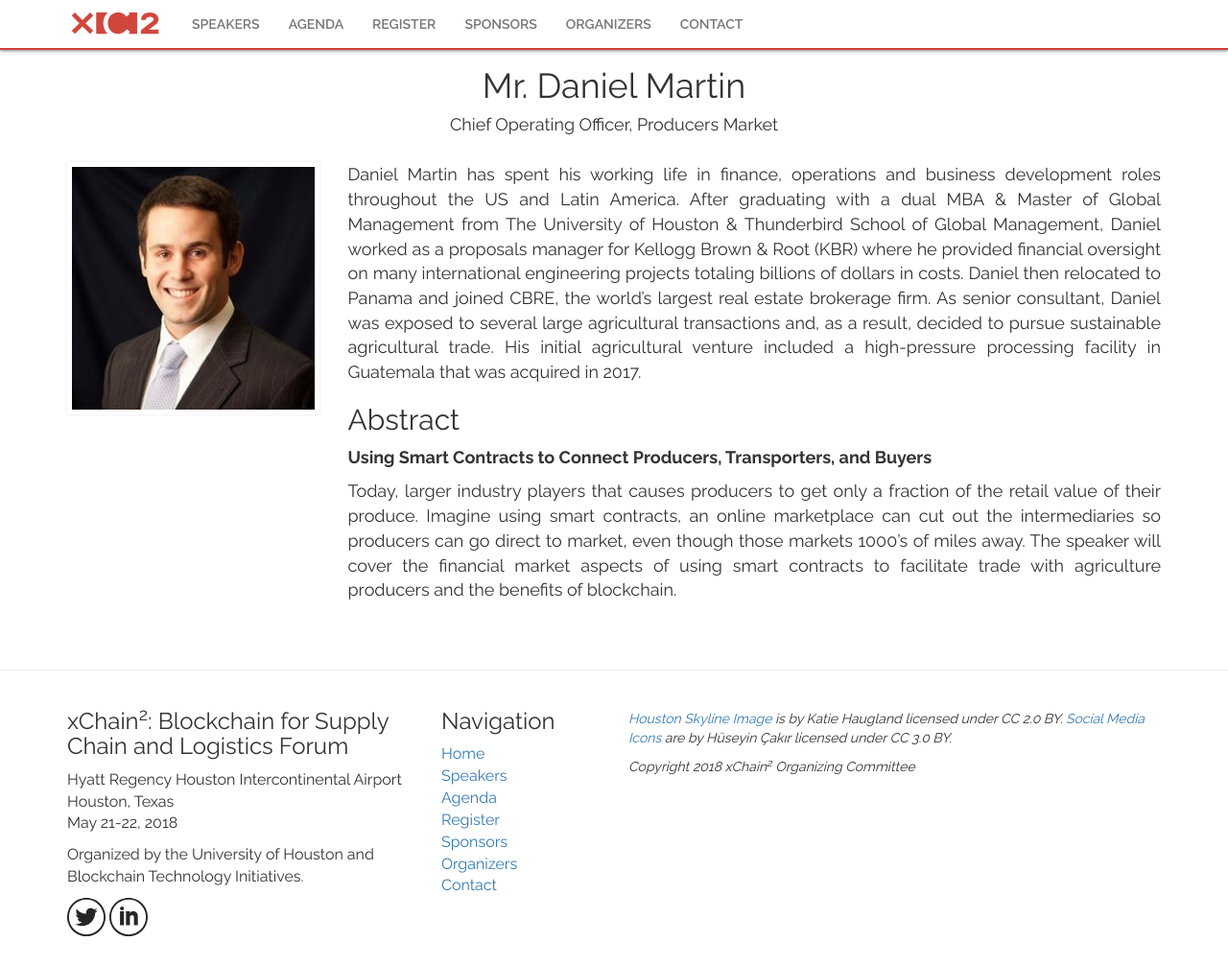
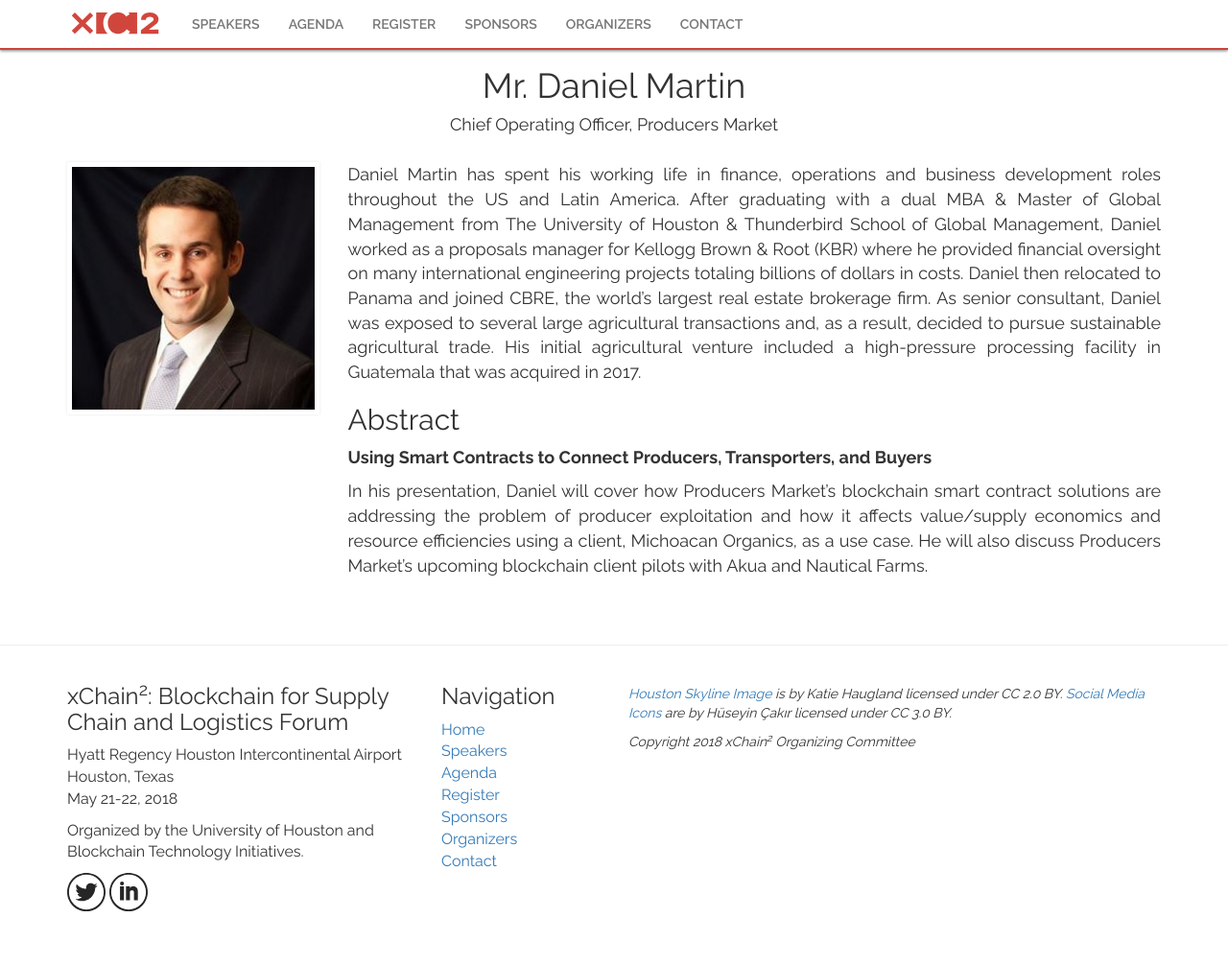
Before and after one commit to gnawalishyam/jekyll, a Jekyll site: the page built from _posts/2018-01-31-Daniel-Martin.md, in a window 1280 px wide and 1006 px high. Shown: the whole window at 96% size. Built offline with Jekyll 4.4.1, drawn with Linux system fonts in a browser that asks for light colours; some web fonts are replaced.

Commit message:
Updated Daniel Martin's abstract description in speaker's bio

```diff
--- a/_posts/2018-01-31-Daniel-Martin.md
+++ b/_posts/2018-01-31-Daniel-Martin.md
@@ -17,4 +17,4 @@
 
 **Using Smart Contracts to Connect Producers, Transporters, and Buyers**
 
-Today, larger industry players that causes producers to get only a fraction of the retail value of their produce. Imagine using smart contracts, an online marketplace can cut out the intermediaries so producers can go direct to market, even though those markets 1000's of miles away. The speaker will cover the financial market aspects of using smart contracts to facilitate trade with agriculture producers and the benefits of blockchain.
+In his presentation, Daniel will cover how Producers Market's blockchain smart contract solutions are addressing the problem of producer exploitation and how it affects value/supply economics and resource efficiencies using a client, Michoacan Organics, as a use case. He will also discuss Producers Market’s upcoming blockchain client pilots with Akua and Nautical Farms.
```
